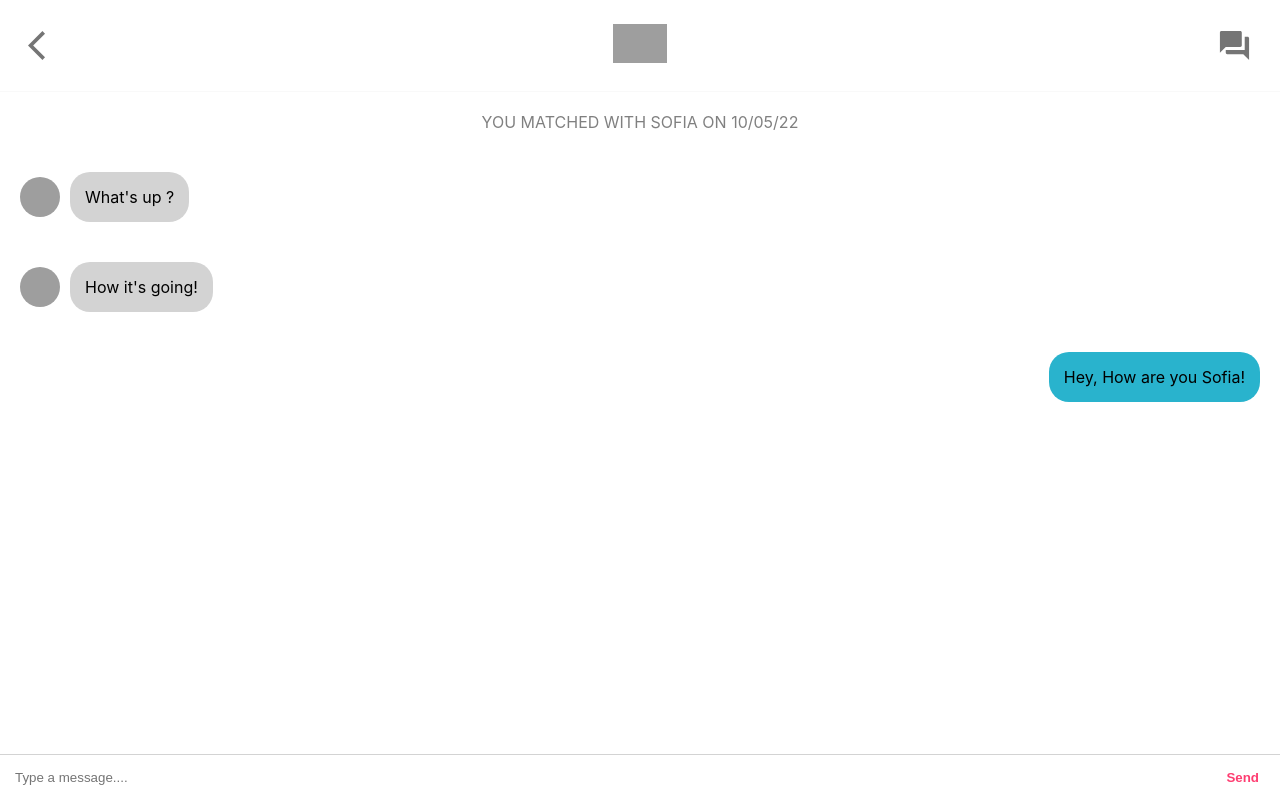
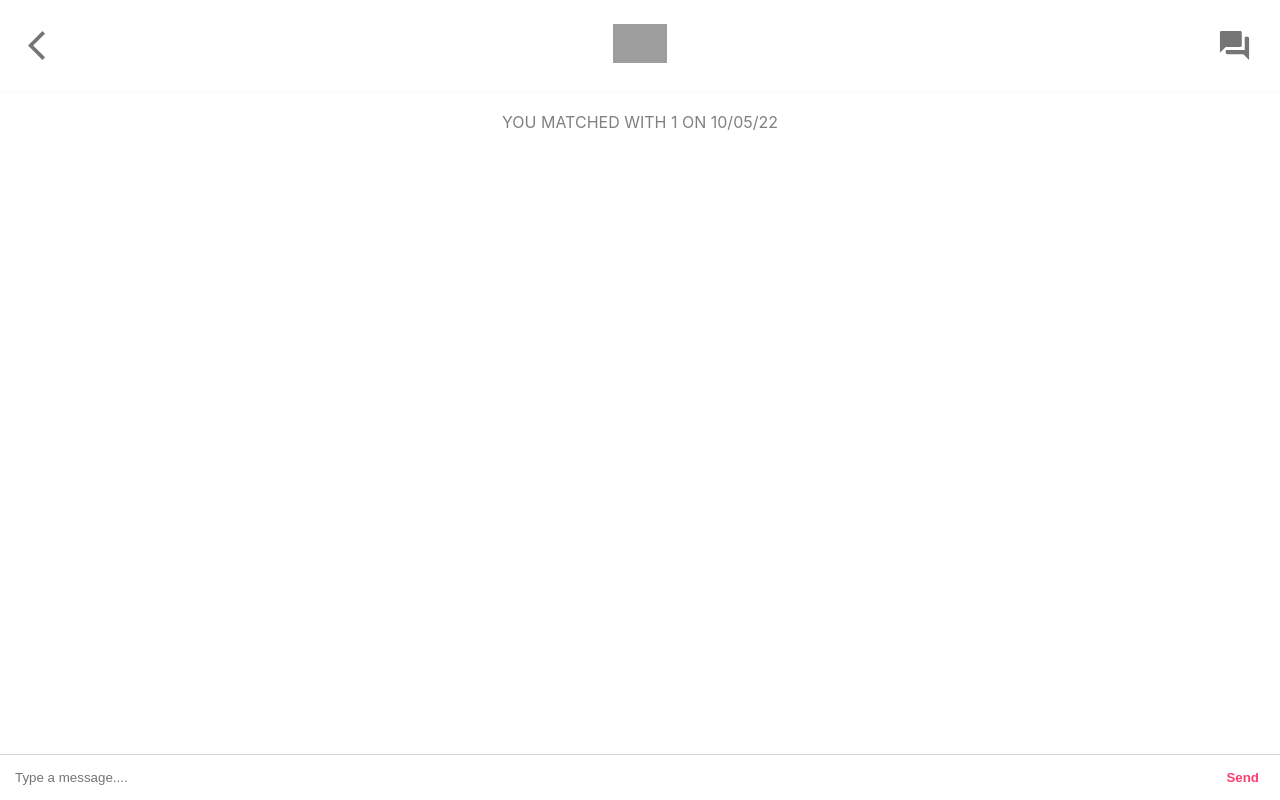
Before and after one commit to sahil-codee/tinder-clone, a React (Create React App) app in the folder tinder-clone/: page /chat/1 in a window 1280 px wide. Built offline with nearby package versions, Linux system fonts and the light colour scheme; grey boxes are pictures that could not be loaded.

Commit message:
update ChatScreen

```diff
--- a/tinder-clone/src/App.js
+++ b/tinder-clone/src/App.js
@@ -38,7 +38,6 @@ function App() {
             </>
             }
           ></Route>
-          <Route exact path="/dive"></Route>
           <Route
             path="/"
             element={
--- a/tinder-clone/src/ChatScreen/ChatScreen.js
+++ b/tinder-clone/src/ChatScreen/ChatScreen.js
@@ -1,8 +1,11 @@
-import { Avatar } from "@mui/material";
+// import { Avatar } from "@mui/material";
 import React, { useState } from "react";
 import "./ChatScreen.css";
+import data from "../Data";
+import { useParams } from "react-router-dom";
+import { Avatar } from "@mui/material";
 
-function ChatScreen( {data} ) {
+function ChatScreen() {
   const [inputData, setInputData] = useState("");
   const [messages, setMessages] = useState([
     {
@@ -10,7 +13,7 @@ function ChatScreen( {data} ) {
       name: "Sofia",
       image:
         "https://www.telegraph.co.uk/content/dam/tv/2016/09/14/sofia-vergara_trans_NvBQzQNjv4BqZgEkZX3M936N5BQK4Va8RTgjU7QtstFrD21mzXAYo54.jpg",
-      message: "What's up ?",
+      message : "What's up ?",
     },
     {
       id: 2,
@@ -18,10 +21,10 @@ function ChatScreen( {data} ) {
       image:
         "https://www.telegraph.co.uk/content/dam/tv/2016/09/14/sofia-vergara_trans_NvBQzQNjv4BqZgEkZX3M936N5BQK4Va8RTgjU7QtstFrD21mzXAYo54.jpg",
       message: "How it's going!",
+      messageClient: "Hey, How are you Sofia!",
+
     },
-    {
-      message: "Hey, How are you Sofia!",
-    },
+
   ]);
 
   function handleSent(e) {
@@ -30,29 +33,52 @@ function ChatScreen( {data} ) {
     e.preventDefault();
   }
 
+  const { person } = useParams();
+
   return (
     <div className="chatScreen">
       <p className="chatScreen__timestamp">
-        YOU MATCHED WITH SOFIA ON 10/05/22
+        {`YOU MATCHED WITH ${person.toUpperCase()} ON 10/05/22`}
       </p>
-      {messages.map((message) =>
-        message.name ?
-        (
+      {/* {data
+        .filter((item) => item.name === person)
+        .map((item, index) => (
           <div className="chatScreen__message">
             <Avatar
               className="chatScreen__image"
-              alt={message.name}
-              src={message.image}
+              alt={item.name}
+              src={`${item.profilePic}`}
             />
-            <p className="chatScreen__text">{message.message}</p>
+            <p className="chatScreen__text">{item.message}</p>
+            <div className="chatScreen__message">
+              <p className="chatScreen__textUser">{item.message}</p>
+            </div>
           </div>
-        )
-        : (
-          <div className="chatScreen__message">
-            <p className="chatScreen__textUser">{message.message}</p>
-          </div>
-        )
-      )}
+
+        ))} */}
+
+      {messages
+        .filter((message) => message.name === person)
+        .map((message) => (
+          // message.name ? (
+            <>
+            <div key={message.id} className="chatScreen__message">
+              <Avatar
+                className="chatScreen__image"
+                alt={message.name}
+                src={message.image}
+              />
+              <p className="chatScreen__text">{message.message}</p>
+            </div>
+            <br />
+            {/* // ) : ( */}
+            <div className="chatScreen__message">
+              <p className="chatScreen__textUser">{message.messageClient}</p>
+            </div>
+            </>
+            // )
+        ))}
+
       <form className="chatScreen__input">
         <input
           className="chatScreen__inputField"
--- /dev/null
+++ b/tinder-clone/src/Data.js
@@ -0,0 +1,51 @@
+const data = [
+  {
+    id: "1996",
+    name: "Martin",
+    message: "Hello What's Up?",
+    timeStamp: "40 minutes ago",
+    profilePic:
+      "https://geo-media.beatport.com/image_size/590x404/f8117f84-40d6-4403-bb2d-5bdf304dd12e.jpg",
+  },
+  {
+    id: "1997",
+    name: "Sofia",
+    message: "Hello Dear?",
+    timeStamp: "30 minutes ago",
+    profilePic:
+      "https://www.telegraph.co.uk/content/dam/tv/2016/09/14/sofia-vergara_trans_NvBQzQNjv4BqZgEkZX3M936N5BQK4Va8RTgjU7QtstFrD21mzXAYo54.jpg",
+  },
+  {
+    id: "1998",
+    name: "Adam",
+    message: "Hello What's Up?",
+    timeStamp: "50 minutes ago",
+    profilePic: "https://pbs.twimg.com/media/EF-H0FhU8AIlnV7.jpg",
+  },
+  {
+    id: "1999",
+    name: "Dakota",
+    message: "Hey Honey?",
+    timeStamp: "20 minutes ago",
+    profilePic:
+      "https://www.cheatsheet.com/wp-content/uploads/2020/05/Dakota-Johnson-attends-the-2018-Venice-Film-Festival.jpg",
+  },
+  {
+    id: "2000",
+    name: "Enrique",
+    message: "Hello What's Up?",
+    timeStamp: "10 minutes ago",
+    profilePic:
+      "https://d3nxoulyw7bc8u.cloudfront.net/images/artists/None/b97ba66d-9c0c-4531-9b98-fdb9c9dc6af0.jpg",
+  },
+  {
+    id: "2001",
+    name: "Shakira",
+    message: "Hello What's Up?",
+    timeStamp: "37 minutes ago",
+    profilePic:
+      "https://ngs-space1.sgp1.digitaloceanspaces.com/am/uploads/mediaGallery/image/1626890188909.jpg-org",
+  },
+];
+
+export default data;
```
Also changed, not shown: tinder-clone/src/Chats/Chat.js (+16 -1 lines).
